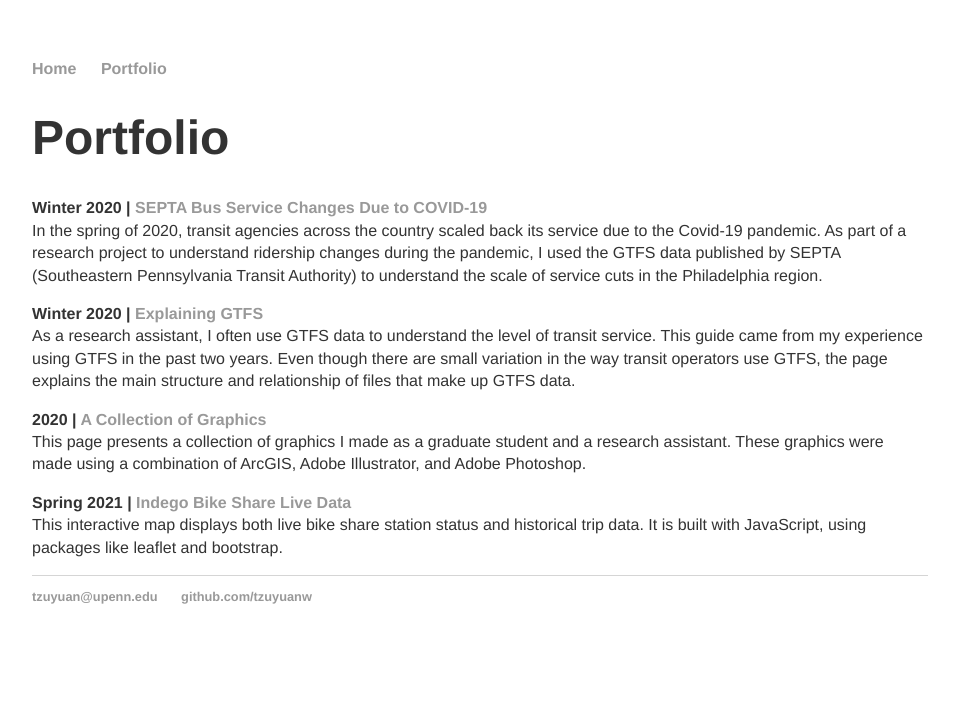
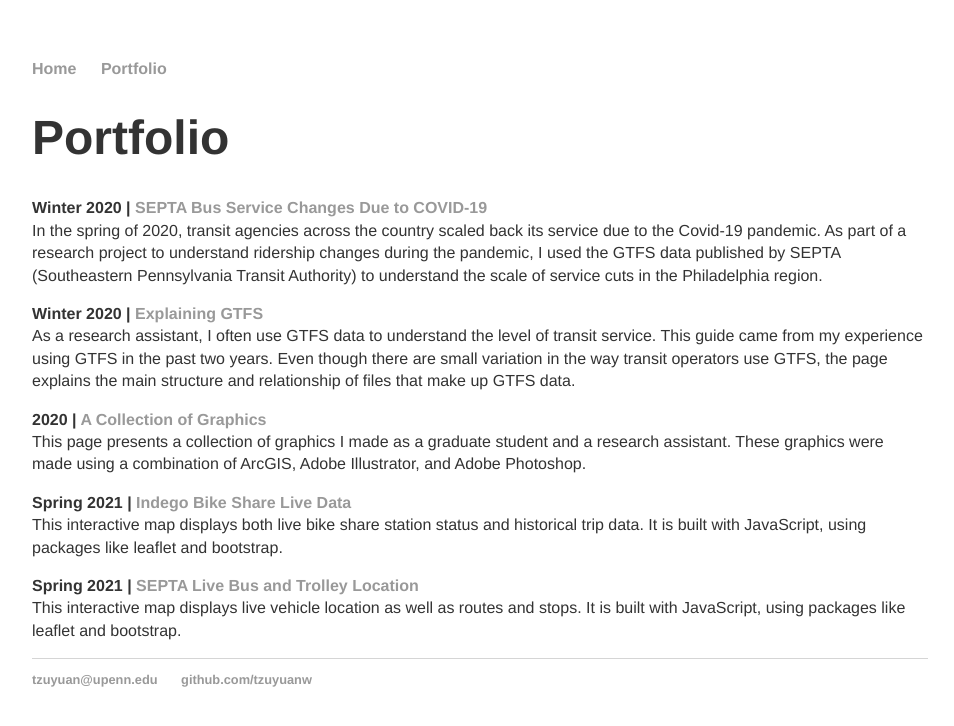
Before and after one commit to tzuyuanw/tzuyuanw.github.io, a Jekyll site: the page built from blog/index.html, in a window 1280 px wide. Shown: the top 726 px of the page, without its empty margins (160-1114 px from the left). Built offline with Jekyll 4.4.1, drawn with Linux system fonts in a browser that asks for light colours.

Commit message:
Add live bus location to page

```diff
--- a/blog/index.html
+++ b/blog/index.html
@@ -25,6 +25,11 @@
 		It is built with JavaScript, using packages like leaflet and bootstrap.
 
 	</p>
+	<p><b>Spring 2021 | <a href="/blog/septaBusLocation" title="SEPTA Bus Location">SEPTA Live Bus and Trolley Location</a></b><br/>
+		This interactive map displays live vehicle location as well as routes and stops.
+		It is built with JavaScript, using packages like leaflet and bootstrap.
+
+	</p>
 	<!-- <p><b>Spring 2020 | <a href="/blog/worksample" title="Workshop Existing Condition Report">Workshop Existing Condition Report</a></b><br/>
 	</p> -->
 </div>
--- a/blog/js/septaBusLocation.js
+++ b/blog/js/septaBusLocation.js
@@ -311,8 +311,6 @@
 metro.features[0].geometry.paths
 _.flatten(metro.features[0].geometry.paths,1)
 
-link to pdf schedule?
-add gtfs schedule
 
 
 
```
